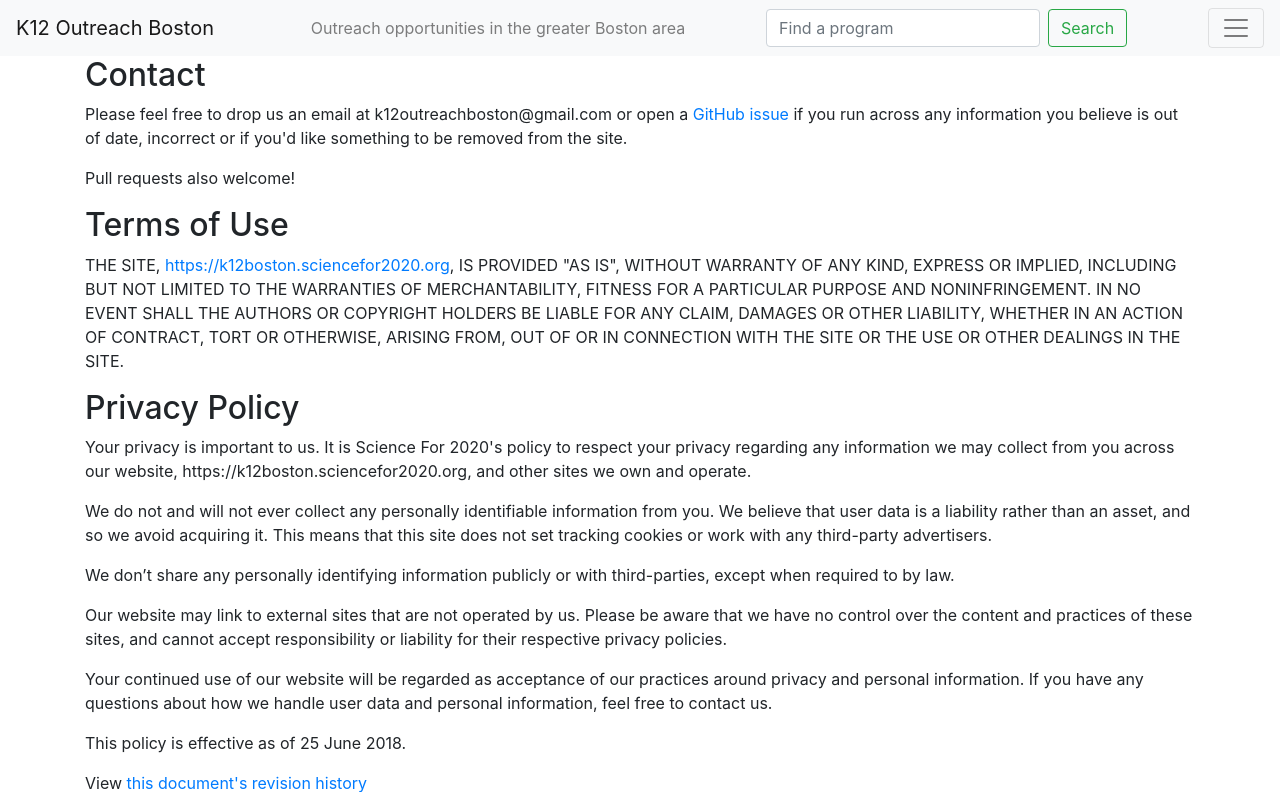
After one commit to gnmerritt/k12outreachboston, a Django app: page /terms in a window 1280 px wide. The commit adds this page. Shown: the top 792 px of the page. Run offline with Django 3.2, Linux system fonts and the light colour scheme; some libraries are stand-ins or nearby versions.

Commit message:
add privacy policy page

```diff
--- a/src/programs/sitemaps.py
+++ b/src/programs/sitemaps.py
@@ -9,7 +9,7 @@ class StaticSitemap(Sitemap):
     priority = 0.2
 
     def items(self):
-        return ['index', 'programs', 'search']  # TODO: TOS
+        return ['index', 'programs', 'search', 'privacy']
 
     def location(self, item):
         return reverse(item)
--- a/src/programs/templates/base.html
+++ b/src/programs/templates/base.html
@@ -28,8 +28,8 @@
         <li class="nav-item {% if '/programs' in request.path %}active{% endif %}">
           <a href="{% url 'programs' %}">Programs</a>
         </li>
-        <li class="nav-item {% if '/privacy_terms' in request.path %}active{% endif %}">
-          <a href="TODO">Privacy, TOS & Contact info</a>
+        <li class="nav-item {% if '/terms' in request.path %}active{% endif %}">
+          <a href="{% url 'privacy' %}">Privacy, TOS & Contact info</a>
         </li>
         <li class="nav-item">
           <a href="http://www.sciencefor2020.org/">sciencefor2020 main site</a>
--- /dev/null
+++ b/src/programs/templates/privacy.html
@@ -0,0 +1,53 @@
+{% extends 'base.html' %}
+{% load email_obfuscator %}
+
+{% block content %}
+
+<h2>Contact</h2>
+
+<p>Please feel free to drop us an email at {{ 'k12outreachboston@gmail.com' | obfuscate_mailto }} or
+open a <a href="https://github.com/gnmerritt/k12outreachboston/issues">GitHub issue</a>
+if you run across any information you believe is out of date, incorrect or if you'd
+like something to be removed from the site.</p>
+
+<p>Pull requests also welcome!</p>
+
+<h2>Terms of Use</h2>
+
+<p>THE SITE, <a href="https://k12boston.sciencefor2020.org">https://k12boston.sciencefor2020.org</a>,
+IS PROVIDED "AS IS", WITHOUT WARRANTY
+OF ANY KIND, EXPRESS OR IMPLIED, INCLUDING BUT NOT LIMITED TO THE WARRANTIES OF
+MERCHANTABILITY, FITNESS FOR A PARTICULAR PURPOSE AND NONINFRINGEMENT. IN NO
+EVENT SHALL THE AUTHORS OR COPYRIGHT HOLDERS BE LIABLE FOR ANY CLAIM, DAMAGES OR
+OTHER LIABILITY, WHETHER IN AN ACTION OF CONTRACT, TORT OR OTHERWISE, ARISING FROM,
+OUT OF OR IN CONNECTION WITH THE SITE OR THE USE OR OTHER DEALINGS IN THE SITE.
+</p>
+
+<h2>Privacy Policy</h2>
+
+<p>Your privacy is important to us. It is Science For 2020's policy to respect your
+privacy regarding any information we may collect from you across our website,
+https://k12boston.sciencefor2020.org, and other sites we own and operate.</p>
+
+<p>We do not and will not ever collect any personally identifiable information
+from you. We believe that user data is a liability rather than an asset, and so
+we avoid acquiring it. This means that this site does not set tracking cookies
+or work with any third-party advertisers.</p>
+
+<p>We don’t share any personally identifying information publicly or with
+third-parties, except when required to by law. </p>
+
+<p>Our website may link to external sites that are not operated by us. Please be
+aware that we have no control over the content and practices of these sites,
+and cannot accept responsibility or liability for their respective privacy
+policies.</p>
+
+<p>Your continued use of our website will be regarded as acceptance of our practices
+around privacy and personal information. If you have any questions about how we
+handle user data and personal information, feel free to contact us.</p>
+
+<p>This policy is effective as of 25 June 2018.</p>
+
+View <a href="https://github.com/gnmerritt/k12outreachboston/commits/master/src/programs/templates/privacy.html">this document's revision history</a>
+
+{% endblock %}
--- a/src/programs/urls.py
+++ b/src/programs/urls.py
@@ -1,4 +1,5 @@
 from django.urls import path, re_path
+from django.views.generic import TemplateView
 from django.contrib.sitemaps.views import sitemap
 
 from . import views
@@ -12,5 +13,6 @@ urlpatterns = [
     re_path(r'^program\/(\w+\-)+p(?P<pk>\d+)\/?$',
             views.ProgramView.as_view(), name='program'),
     path('search/', views.SearchList.as_view(), name='search'),
+    path('terms', TemplateView.as_view(template_name='privacy.html'), name='privacy'),
     path('', views.Index.as_view(), name='index'),
 ]
```
Also changed, not shown: README.md.
